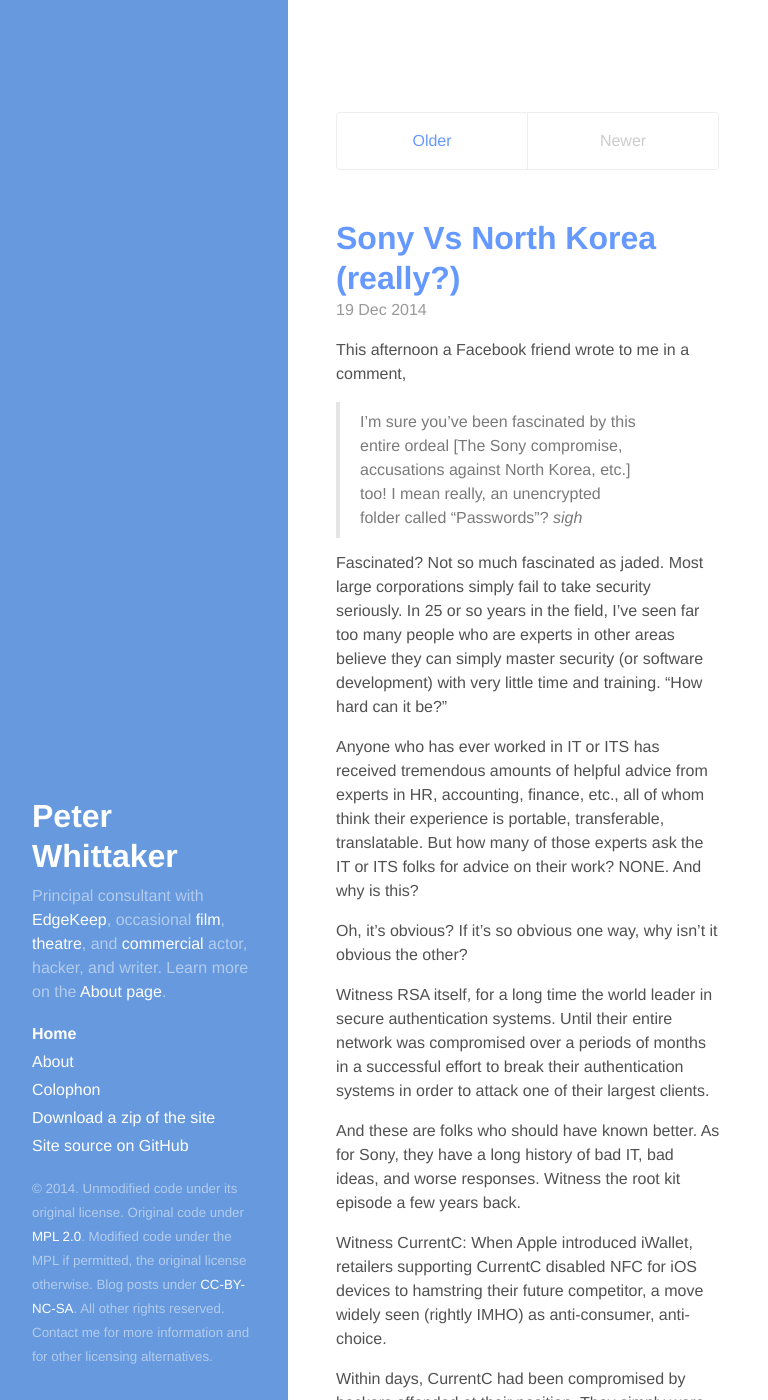
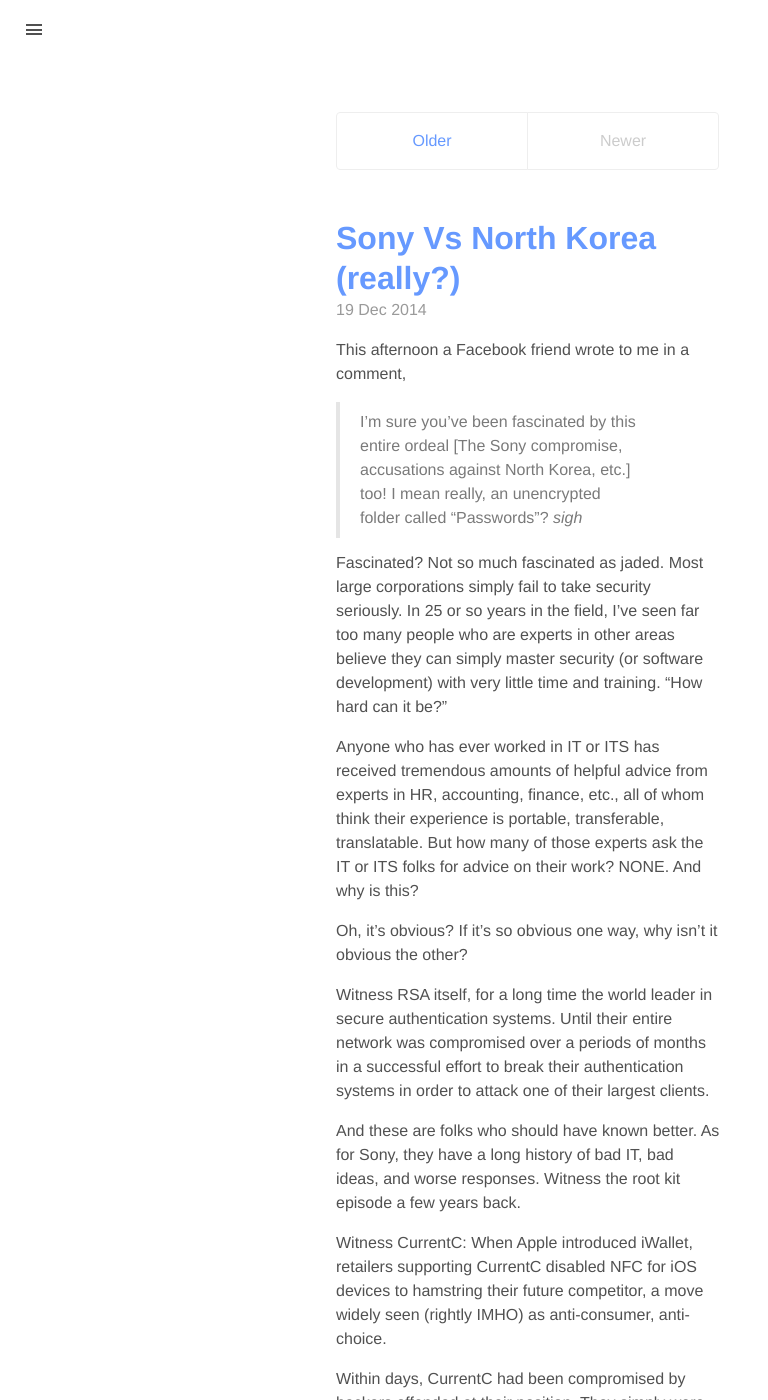
Before and after one commit to PeterWhittaker/PeterWhittaker.github.io, a Jekyll site: the page built from index.html, in a window 768 px wide and 1400 px high. Built offline with Jekyll 4.4.1, drawn with Linux system fonts in a browser that asks for light colours; Markdown is read by kramdown in place of the engine named in the settings; the list of posts is cut into pages by our own code.

Commit message:
First experiment with lanyonesque hiding on smaller screens

```diff
--- a/_includes/head.html
+++ b/_includes/head.html
@@ -18,6 +18,7 @@
   <link rel="stylesheet" href="{{ site.baseurl }}public/css/poole.css">
   <link rel="stylesheet" href="{{ site.baseurl }}public/css/syntax.css">
   <link rel="stylesheet" href="{{ site.baseurl }}public/css/hyde.css">
+  <link rel="stylesheet" href="{{ site.baseurl }}public/css/lanyonesque.css">
 
 
   <!-- Icons -->
--- a/_includes/sidebar.html
+++ b/_includes/sidebar.html
@@ -1,4 +1,9 @@
-<div class="sidebar">
+<!-- Target for toggling the sidebar `.sidebar-checkbox` is for regular
+     styles, `#sidebar-checkbox` for behavior. -->
+<input type="checkbox" class="sidebar-checkbox" id="sidebar-checkbox">
+
+<!-- Toggleable sidebar -->
+<div class="sidebar" id="sidebar">
   <div class="container sidebar-sticky">
     <div class="sidebar-about">
       <h1>
--- a/_layouts/default.html
+++ b/_layouts/default.html
@@ -14,13 +14,40 @@
     {% include sidebar.html %}
 
 <!-- remove masthead, add a nav bar above the sidebar, eventually -->
-    <div class="container content">
 
-      <main>
-        {{ content }}
-      </main>
+    <!-- Wrap is the content to shift when toggling the sidebar. We wrap the
+         content to avoid any CSS collisions with our real content. -->
+    <div class="wrap">
 
-    </div>
+        <div class="container content">
+
+          <main>
+            {{ content }}
+          </main>
+
+        </div>
+
+   </div> <!-- wrap -->
+
+    <label for="sidebar-checkbox" class="sidebar-toggle"></label>
+
+    <script>
+      (function(document) {
+        var toggle = document.querySelector('.sidebar-toggle');
+        var sidebar = document.querySelector('#sidebar');
+        var checkbox = document.querySelector('#sidebar-checkbox');
+
+        document.addEventListener('click', function(e) {
+          var target = e.target;
+
+          if(!checkbox.checked ||
+             sidebar.contains(target) ||
+             (target === checkbox || target === toggle)) return;
+
+          checkbox.checked = false;
+        }, false);
+      })(document);
+    </script>
 
   </body>
 </html>
--- /dev/null
+++ b/public/css/lanyonesque.css
@@ -0,0 +1,281 @@
+/*
+ *
+ * LanyonEsque - based on @mdo's Lanyon, which was:
+ *
+	 * Designed, built, and released under MIT license by @mdo. Learn more at
+	 * https://github.com/poole/lanyon.
+ *
+ * LanyonEsque was kludged together by @PeterWhittaker (aka @EdgeKeep on twitter).
+ * Learn more at https://github.com/PeterWhittaker
+ *
+ */
+
+
+/*
+ *
+ * Wrapper
+ *
+ * The wrapper is used to position site content when the sidebar is toggled. We
+ * use an outter wrap to position the sidebar without interferring with the
+ * regular page content.
+ *
+ */
+
+.wrap {
+  position: relative;
+  width: 100%;
+}
+
+
+/*
+ *
+ * Container
+ *
+ * Center the page content.
+ *
+ */
+
+/*
+ *
+ * This may be relevant only when showing the sidebar - which will happen on a smaller screen
+ * (see below); so it may be best to remove part of this, and wrap the rest in the max-width
+ * block, below.
+ *
+ */
+
+.container {
+  max-width: 28rem;
+}
+@media (min-width: 38em) {
+  .container {
+    max-width: 32rem;
+  }
+}
+@media (min-width: 56em) {
+  .container {
+    max-width: 38rem;
+  }
+}
+
+/*
+ *
+ * Make the sidebar disappear only on smaller screens. The plan is to a) wrap the entire sidebar
+ * part in the following block, b) hide the button if the screen is larger (so do that first),
+ * then override it in the max-width block, and c) if possible, not load the javascript at all
+ * on larger screens (that can wait; it's a tiny amount of code, so hiding the activation button
+ * will be sufficient for now - but later, get community feedback on this).
+ *
+ */
+
+/*
+ *
+ * Copy button hiding code from below to here, make hiding the button the default, then
+ * override the default for smaller screens in the max-width block
+ *
+ */
+@media (max-width: 48em) {
+/*}*/
+
+/*
+ * Sidebar
+ *
+ * The sidebar is the drawer, the item we are toggling with our handy hamburger
+ * button in the corner of the page.
+ * On smaller screens, the sidebar will start hidden; on larger screens, the
+ * sidebar will start displayed (toggling it may in fact be turned off on larger
+ * screens, this is TBD).
+ *
+ */
+
+/* Style and "hide" the sidebar */
+.sidebar {
+  position: fixed;
+  top: 0;
+  bottom: 0;
+  left: -14rem;
+  width: 14rem;
+  visibility: hidden;
+  overflow-y: auto;
+  font-family: "PT Sans", Helvetica, Arial, sans-serif;
+  font-size: .875rem; /* 15px */
+  color: rgba(255,255,255,.6);
+  background-color: #202020;
+  -webkit-transition: all .3s ease-in-out;
+          transition: all .3s ease-in-out;
+}
+@media (min-width: 30em) {
+  .sidebar {
+    font-size: .75rem; /* 14px */
+  }
+}
+
+/* Sidebar content */
+.sidebar a {
+  font-weight: normal;
+  color: #fff;
+}
+.sidebar-item {
+  padding: 1rem;
+}
+.sidebar-item p:last-child {
+  margin-bottom: 0;
+}
+
+/* Sidebar nav */
+.sidebar-nav {
+  border-bottom: 1px solid rgba(255,255,255,.1);
+}
+.sidebar-nav-item {
+  display: block;
+  padding: .5rem 1rem;
+  border-top: 1px solid rgba(255,255,255,.1);
+}
+.sidebar-nav-item.active,
+a.sidebar-nav-item:hover,
+a.sidebar-nav-item:focus {
+  text-decoration: none;
+  background-color: rgba(255,255,255,.1);
+  border-color: transparent;
+}
+
+/* Hide the sidebar checkbox that we toggle with `.sidebar-toggle` */
+.sidebar-checkbox {
+  display: none;
+}
+
+/* Style the `label` that we use to target the `.sidebar-checkbox` */
+.sidebar-toggle {
+  position: absolute;
+  top:  1rem;
+  left: 1rem;
+  display: block;
+  width: 2.2rem;
+  padding: .5rem .65rem;
+  color: #505050;
+  background-color: #fff;
+  border-radius: 4px;
+  cursor: pointer;
+}
+.sidebar-toggle:before {
+  display: block;
+  content: "";
+  width: 100%;
+  padding-bottom: .125rem;
+  border-top: .375rem double;
+  border-bottom: .125rem solid;
+
+  /* Make the border inside the box */
+  -webkit-box-sizing: border-box;
+     -moz-box-sizing: border-box;
+          box-sizing: border-box;
+}
+
+.sidebar-toggle:active,
+#sidebar-checkbox:checked ~ .sidebar-toggle {
+  color: #fff;
+  background-color: #505050;
+}
+
+@media (min-width: 30.1em) {
+  .sidebar-toggle {
+    position: fixed;
+    width: 2.25rem;
+  }
+  .sidebar-toggle:before {
+    padding-bottom: .15rem;
+    border-top-width: .45rem;
+    border-bottom-width: .15rem;
+  }
+}
+
+
+/* Slide effect
+ *
+ * Handle the sliding effects of the sidebar and content in one spot, seperate
+ * from the default styles.
+ *
+ * As an a heads up, we don't use `transform: translate3d()` here because when
+ * mixed with `position: fixed;` for the sidebar toggle, it creates a new
+ * containing block. Put simply, the fixed sidebar toggle behaves like
+ * `position: absolute;` when transformed.
+ *
+ * Read more about it at http://meyerweb.com/eric/thoughts/2011/09/12/.
+ */
+
+.wrap,
+.sidebar,
+.sidebar-toggle {
+  -webkit-backface-visibility: hidden;
+      -ms-backface-visibility: hidden;
+          backface-visibility: hidden;
+}
+.wrap,
+.sidebar-toggle {
+  -webkit-transition: -webkit-transform .3s ease-in-out;
+          transition: transform .3s ease-in-out;
+}
+
+#sidebar-checkbox:checked + .sidebar {
+  z-index: 10;
+  visibility: visible;
+}
+#sidebar-checkbox:checked ~ .sidebar,
+#sidebar-checkbox:checked ~ .wrap,
+#sidebar-checkbox:checked ~ .sidebar-toggle {
+  -webkit-transform: translateX(14rem);
+      -ms-transform: translateX(14rem);
+          transform: translateX(14rem);
+}
+
+
+/*
+ * Reverse layout
+ *
+ * Flip the orientation of the page by placing the `.sidebar` and sidebar toggle
+ * on the right side.
+ */
+
+.layout-reverse .sidebar {
+  left: auto;
+  right: -14rem;
+}
+.layout-reverse .sidebar-toggle {
+  left: auto;
+  right: 1rem;
+}
+
+.layout-reverse #sidebar-checkbox:checked ~ .sidebar,
+.layout-reverse #sidebar-checkbox:checked ~ .wrap,
+.layout-reverse #sidebar-checkbox:checked ~ .sidebar-toggle {
+  -webkit-transform: translateX(-14rem);
+      -ms-transform: translateX(-14rem);
+          transform: translateX(-14rem);
+}
+
+
+/*
+ * Overlay sidebar
+ *
+ * Make the sidebar content overlay the viewport content instead of pushing it
+ * aside when toggled.
+ */
+
+.sidebar-overlay #sidebar-checkbox:checked ~ .wrap {
+  -webkit-transform: translateX(0);
+      -ms-transform: translateX(0);
+          transform: translateX(0);
+}
+.sidebar-overlay #sidebar-checkbox:checked ~ .sidebar-toggle {
+  box-shadow: 0 0 0 .25rem #fff;
+}
+.sidebar-overlay #sidebar-checkbox:checked ~ .sidebar {
+  box-shadow: .25rem 0 .5rem rgba(0,0,0,.1);
+}
+
+/* Only one tweak for a reverse layout */
+.layout-reverse.sidebar-overlay #sidebar-checkbox:checked ~ .sidebar {
+  box-shadow: -.25rem 0 .5rem rgba(0,0,0,.1);
+}
+
+
+}
```
Also changed, not shown: other parts of _layouts/default.html (+1 -1 lines).
